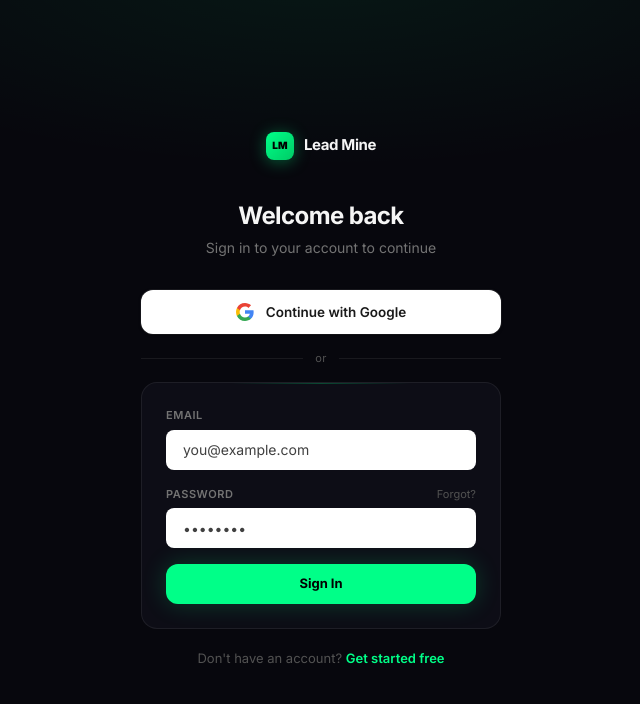
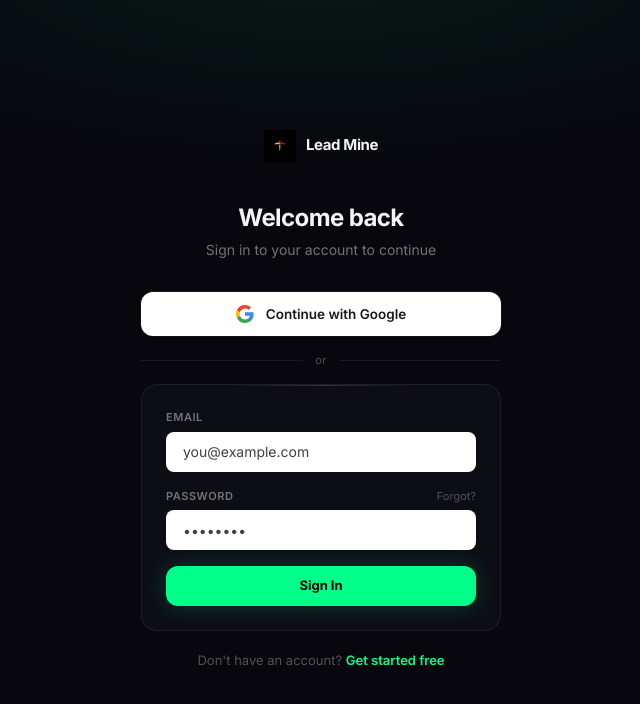
Before and after one commit to tyler10-ops/LeadMine, a Next.js app: page /auth/login in a window 1280 px wide. Shown: the top 704 px of the page, without its empty margins (319-959 px from the left). Built offline with nearby package versions, Linux system fonts and the light colour scheme.

Commit message:
feat: replace LM placeholder with real logo across all pages

```diff
--- a/src/app/auth/login/page.tsx
+++ b/src/app/auth/login/page.tsx
@@ -58,12 +58,7 @@
 
         {/* Logo */}
         <Link href="/" className="flex items-center justify-center gap-2.5 mb-10">
-          <div
-            className="w-7 h-7 rounded-lg flex items-center justify-center text-[10px] font-black text-black"
-            style={{ background: "linear-gradient(135deg, #00FF88 0%, #00CC66 100%)", boxShadow: "0 2px 16px rgba(0,255,136,0.35)" }}
-          >
-            LM
-          </div>
+          <img src="/logo.png" alt="LeadMine" className="w-8 h-8 object-contain" style={{ mixBlendMode: "screen" }} />
           <span className="text-[15px] font-bold tracking-tight text-neutral-100">Lead Mine</span>
         </Link>
 
--- a/src/app/auth/signup/page.tsx
+++ b/src/app/auth/signup/page.tsx
@@ -129,12 +129,7 @@
 
         {/* Logo */}
         <Link href="/" className="flex items-center justify-center gap-2.5 mb-10">
-          <div
-            className="w-7 h-7 rounded-lg flex items-center justify-center text-[10px] font-black text-black"
-            style={{ background: "linear-gradient(135deg, #00FF88 0%, #00CC66 100%)", boxShadow: "0 2px 16px rgba(0,255,136,0.35)" }}
-          >
-            LM
-          </div>
+          <img src="/logo.png" alt="LeadMine" className="w-8 h-8 object-contain" style={{ mixBlendMode: "screen" }} />
           <span className="text-[15px] font-bold tracking-tight text-neutral-100">Lead Mine</span>
         </Link>
 
--- a/src/app/dashboard/client-hub.tsx
+++ b/src/app/dashboard/client-hub.tsx
@@ -105,17 +105,12 @@
         <div className={cn("flex items-center h-[52px] border-b border-white/[0.04] flex-shrink-0", sidebarOpen ? "px-4 gap-2.5" : "justify-center px-0")}>
           <button
             onClick={handleLogoClick}
-            className="relative w-6 h-6 rounded-md flex items-center justify-center shadow-md focus:outline-none flex-shrink-0"
-            style={{
-              background: adminMode
-                ? "linear-gradient(135deg, #FFD60A 0%, #CC9900 100%)"
-                : "linear-gradient(135deg, #00FF88 0%, #00CC66 100%)",
-              boxShadow: adminMode ? "0 2px 8px rgba(255,214,10,0.4)" : "0 2px 8px rgba(0,255,136,0.25)",
-            }}
+            className="relative w-7 h-7 flex items-center justify-center focus:outline-none flex-shrink-0"
           >
-            <span className="text-black text-[9px] font-bold tracking-widest">
-              {adminMode ? "★" : "LM"}
-            </span>
+            {adminMode
+              ? <span className="text-[#FFD60A] text-[14px]">★</span>
+              : <img src="/logo.png" alt="LeadMine" className="w-7 h-7 object-contain" style={{ mixBlendMode: "screen" }} />
+            }
           </button>
           {sidebarOpen && (
             <div className="min-w-0">
--- a/src/app/onboarding/page.tsx
+++ b/src/app/onboarding/page.tsx
@@ -277,15 +277,7 @@
 
         {/* Brand */}
         <div className="text-center mb-10">
-          <div
-            className="inline-flex items-center justify-center w-10 h-10 rounded-xl mb-4"
-            style={{
-              background: "linear-gradient(135deg, #00FF88 0%, #00CC66 100%)",
-              boxShadow: "0 0 24px rgba(0,255,136,0.3)",
-            }}
-          >
-            <span className="text-black text-[10px] font-black tracking-widest">LM</span>
-          </div>
+          <img src="/logo.png" alt="LeadMine" className="w-12 h-12 object-contain mb-4" style={{ mixBlendMode: "screen" }} />
           <h1 className="text-[22px] font-bold text-neutral-100 tracking-tight">
             Set up your mine
           </h1>
--- a/src/app/page.tsx
+++ b/src/app/page.tsx
@@ -68,12 +68,7 @@
       {/* ── NAV ── */}
       <nav className="flex items-center justify-between px-8 py-5 max-w-7xl mx-auto relative z-20">
         <Link href="/" className="flex items-center gap-2.5">
-          <div
-            className="w-7 h-7 rounded-md flex items-center justify-center text-[10px] font-black text-black"
-            style={{ background: `linear-gradient(135deg, ${GEM.green} 0%, #00CC66 100%)`, boxShadow: `0 2px 12px rgba(0,255,136,0.3)` }}
-          >
-            LM
-          </div>
+          <img src="/logo.png" alt="LeadMine" className="w-8 h-8 object-contain" style={{ mixBlendMode: "screen" }} />
           <div>
             <span className="text-sm font-bold tracking-[0.15em] text-neutral-100 uppercase">Lead</span>
             <span className="text-[10px] font-medium text-neutral-600 tracking-[0.3em] uppercase ml-1.5">MINE</span>
@@ -501,12 +496,7 @@
       <footer className="border-t py-8" style={{ borderColor: "rgba(255,255,255,0.05)", background: "#07070d" }}>
         <div className="max-w-7xl mx-auto px-8 flex items-center justify-between">
           <div className="flex items-center gap-2.5">
-            <div
-              className="w-5 h-5 rounded flex items-center justify-center text-[8px] font-black text-black"
-              style={{ background: `linear-gradient(135deg, ${GEM.green} 0%, #00CC66 100%)` }}
-            >
-              LM
-            </div>
+            <img src="/logo.png" alt="LeadMine" className="w-6 h-6 object-contain" style={{ mixBlendMode: "screen" }} />
             <span className="text-xs font-bold tracking-[0.15em] text-neutral-600 uppercase">LEADMINE</span>
           </div>
           <p className="text-xs text-neutral-700">
```
Also changed, not shown: public/logo.png (added).
